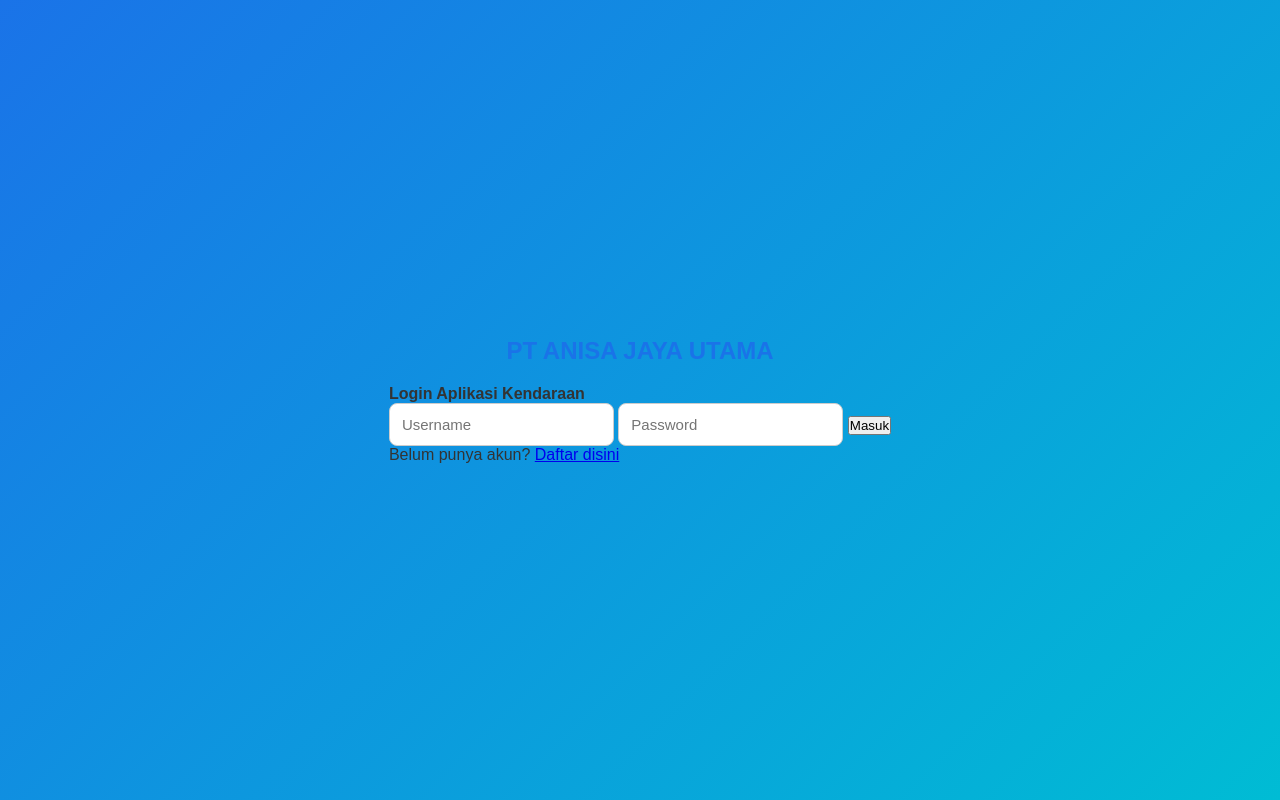
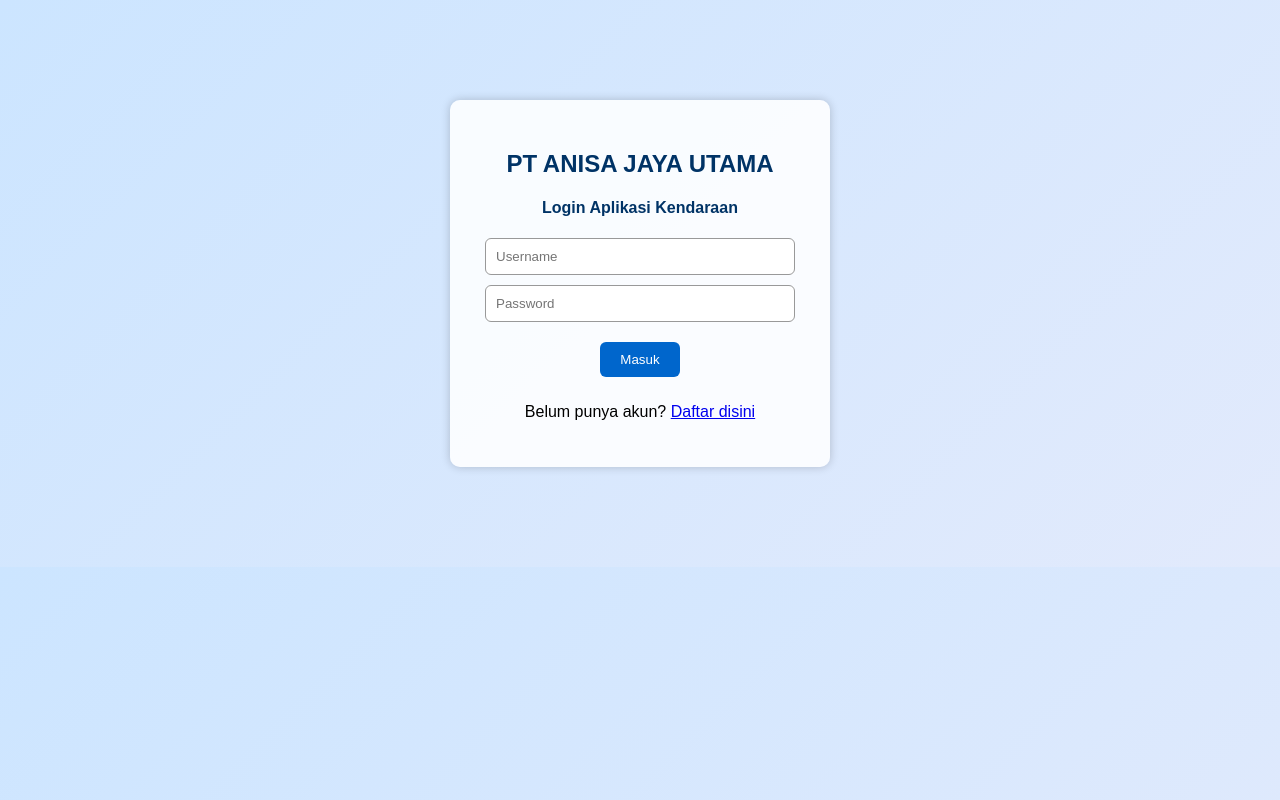
Before and after one commit to nisatamasumberjayapt-hub/Aplikasi-Kendaraan-AJU, a plain HTML site: page login.html in a window 1280 px wide. Drawn offline with Linux system fonts and the light colour scheme.

Commit message:
Update styles.css

```diff
--- a/styles.css
+++ b/styles.css
@@ -1,65 +1,56 @@
-/* ==== STYLES.CSS ==== */
-/* Reset dasar */
-* {
+body {
+  font-family: Arial, sans-serif;
+  background: linear-gradient(135deg, #cce5ff, #e2eafc);
   margin: 0;
   padding: 0;
-  box-sizing: border-box;
-  font-family: "Poppins", sans-serif;
+  text-align: center;
 }
 
-/* Latar belakang umum */
-body {
-  background: linear-gradient(135deg, #1a73e8, #00bcd4);
-  min-height: 100vh;
-  display: flex;
-  justify-content: center;
-  align-items: center;
-  padding: 30px;
-  color: #333;
+.container {
+  margin-top: 100px;
 }
 
-/* Kartu utama */
-.container {
-  background: #fff;
-  border-radius: 16px;
-  box-shadow: 0 8px 25px rgba(0, 0, 0, 0.1);
-  padding: 40px;
-  width: 100%;
-  max-width: 480px;
-  transition: all 0.3s ease;
+h1, h2, h4 {
+  color: #003366;
 }
 
-.container:hover {
-  transform: translateY(-5px);
-}
-
-/* Judul halaman */
-h1, h2 {
-  text-align: center;
-  color: #1a73e8;
-  margin-bottom: 20px;
-}
-
-/* Form */
-form {
-  display: flex;
-  flex-direction: column;
-  gap: 15px;
+.login-box {
+  width: 320px;
+  margin: 100px auto;
+  padding: 30px;
+  background: #ffffffdd;
+  box-shadow: 0 0 10px rgba(0,0,0,0.2);
+  border-radius: 10px;
 }
 
 input, select {
-  padding: 12px;
-  border: 1px solid #ccc;
-  border-radius: 8px;
-  font-size: 15px;
-  outline: none;
-  transition: border-color 0.3s ease;
+  display: block;
+  width: 90%;
+  padding: 10px;
+  margin: 10px auto;
+  border: 1px solid #999;
+  border-radius: 6px;
 }
 
-input:focus, select:focus {
-  border-color: #1a73e8;
+button, .btn {
+  padding: 10px 20px;
+  margin: 10px;
+  background-color: #0066cc;
+  color: white;
+  border: none;
+  border-radius: 6px;
+  cursor: pointer;
+  text-decoration: none;
 }
 
-/* Tombol */
-button {
-  background: #1
+button:hover, .btn:hover {
+  background-color: #004d99;
+}
+
+.btn.secondary {
+  background-color: #4CAF50;
+}
+
+.btn.secondary:hover {
+  background-color: #3e8e41;
+}
```
